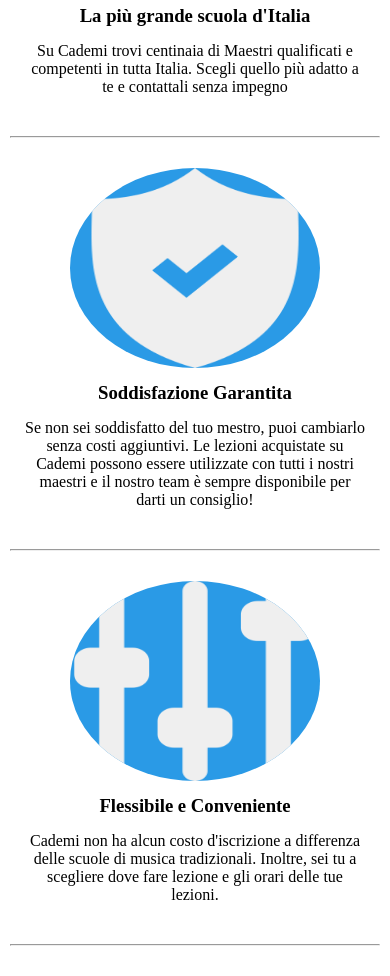
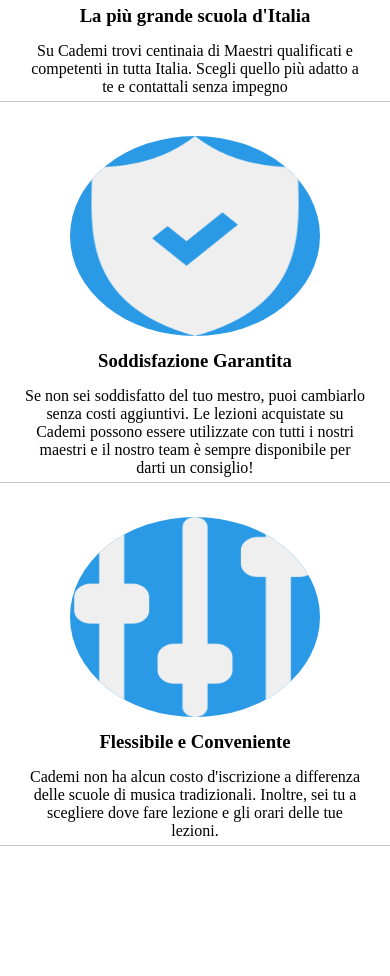
Before and after one commit to PierGiulioMinetti/html-css-resp-wannabe-12bool, a plain HTML site: page Resp Wannabe/index.html in a window 390 px wide. Shown: the part 2100-3076 px from the top of the page. After the commit the page ends 2980 px from the top, so only its background shows below. Drawn offline with Linux system fonts and the light colour scheme.

Commit message:
Responsive Wannabe

```diff
--- a/Resp Wannabe/css/style.css
+++ b/Resp Wannabe/css/style.css
@@ -32,6 +32,18 @@ h3 {
     box-shadow: -1px 3px 0px 13px rgb(42, 154, 230));
 }
 
-hr {
-    margin: 0 0 30px 0;
+.col-lg-12 {
+    position: relative;
 }
+
+.col-lg-12::after {
+    content: '';
+    display: block;
+    width: 100%;
+    height: 1px;
+    background-color: rgb(199, 199, 209);
+    position: absolute;
+    bottom: 4px;
+    left: 0;
+    margin-bottom: 30px;
+}
--- a/Resp Wannabe/index.html
+++ b/Resp Wannabe/index.html
@@ -77,7 +77,6 @@
             <p>
                 Su Cademi trovi centinaia di Maestri qualificati e competenti in tutta Italia. Scegli quello più adatto a te e contattali senza impegno
             </p>
-            <hr>
         </div>
         <div class="col-lg-12">
             <img class="blue" src="./img/icon/secure.png" alt="">
@@ -87,7 +86,6 @@
             <p>
                 Se non sei soddisfatto del tuo mestro, puoi cambiarlo senza costi aggiuntivi. Le lezioni acquistate su Cademi possono essere utilizzate con tutti i nostri maestri e il nostro team è sempre disponibile per darti un consiglio!
             </p>
-            <hr>
         </div>
         <div class="col-lg-12">
             <img class="blue" src="./img/icon/flex.png" alt="">
@@ -97,7 +95,6 @@
             <p>
                 Cademi non ha alcun costo d'iscrizione a differenza delle scuole di musica tradizionali. Inoltre, sei tu a scegliere dove fare lezione e gli orari delle tue lezioni.
             </p>
-            <hr>
         </div>
     </div>
 
```
